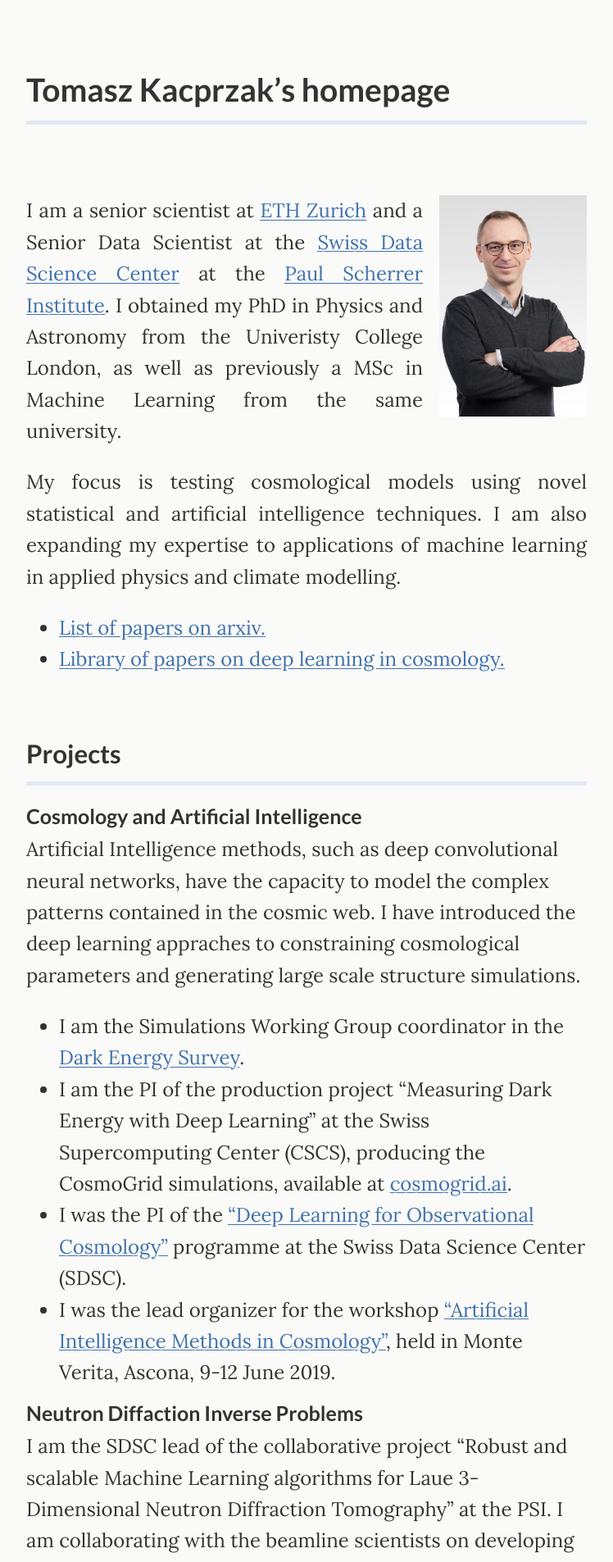
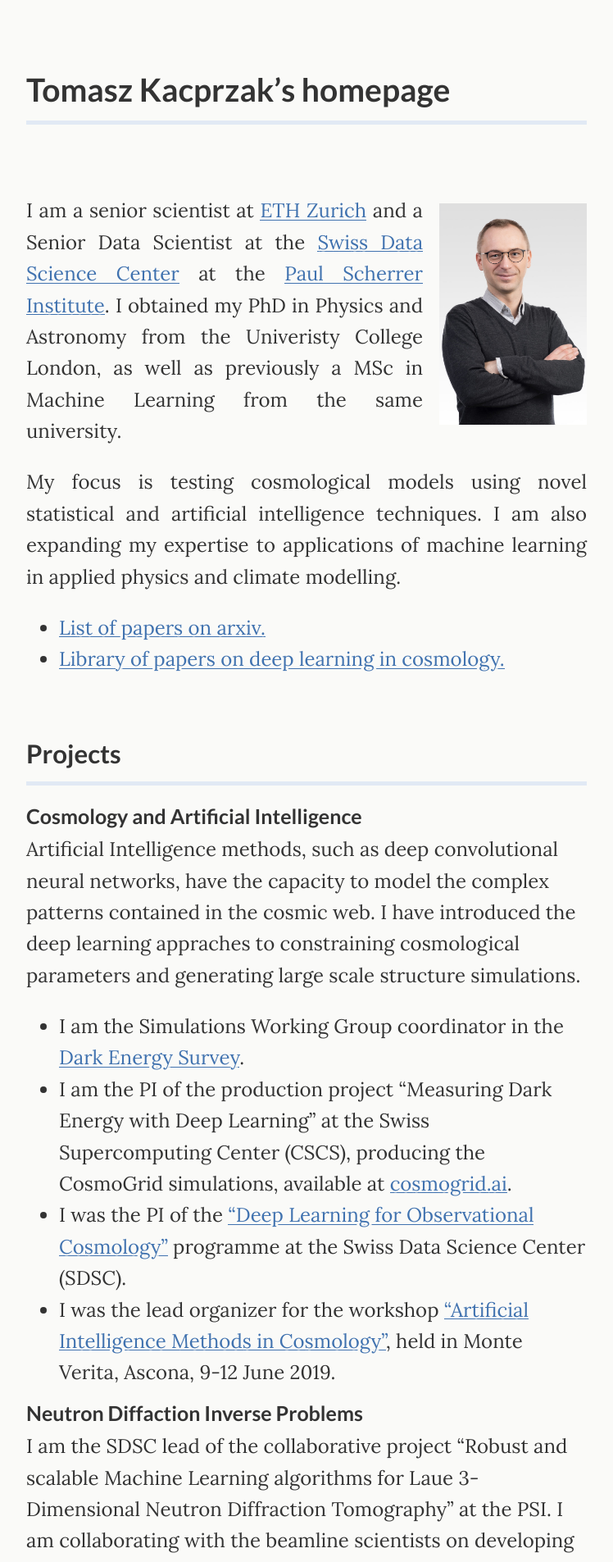
Before and after one commit to tomaszkacprzak/tomaszkacprzak.github.io, a Jekyll site: the page built from index.md, in a window 1280 px wide. Shown: the top 1905 px of the page at 82% size, without its empty margins (266-1014 px from the left). Built offline with Jekyll 4.4.1, drawn with Linux system fonts in a browser that asks for light colours.

Commit message:
Update index.md

```diff
--- a/index.md
+++ b/index.md
@@ -11,7 +11,7 @@ layout: default
 
 <br>
 
-<img style="padding: 0px 0px 20px 20px; float:right" width="200" src="assets/img/Kacprzak_Tomasz-684x1024.jpg" />
+<img style="padding: 10px 0px 20px 20px; float:right" width="200" src="assets/img/Kacprzak_Tomasz-684x1024.jpg" />
 <div style="text-align: justify">
 I am a senior scientist at [ETH Zurich](https://www.cosmology.ethz.ch) and a Senior Data Scientist at the [Swiss Data Science Center](https://www.datascience.ch) at the [Paul Scherrer Institute](https://www.psi.ch). I obtained my PhD in Physics and Astronomy from the Univeristy College London, as well as previously a MSc in Machine Learning from the same university.
 
```
